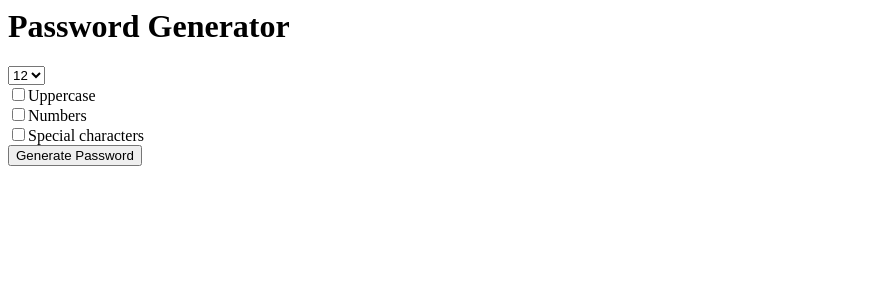
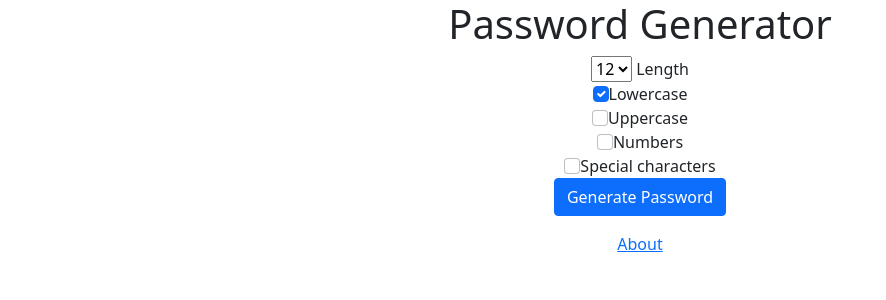
Before and after one commit to estebanalzated/django3-personal-portfolio, a Django app: page / in a window 1280 px wide. Shown: the top 300 px of the page, without its empty margins (0-886 px from the left). Run offline with Django 4.2, Linux system fonts and the light colour scheme.

Commit message:
password generator finished

```diff
--- a/password_generator-project/generator/templates/generator/home.html
+++ b/password_generator-project/generator/templates/generator/home.html
@@ -1,5 +1,6 @@
+<link href="https://cdn.jsdelivr.net/npm/bootstrap@5.1.3/dist/css/bootstrap.min.css" rel="stylesheet" integrity="sha384-1BmE4kWBq78iYhFldvKuhfTAU6auU8tT94WrHftjDbrCEXSU1oBoqyl2QvZ6jIW3" crossorigin="anonymous">
+<div class="container text-center">
     <h1>Password Generator</h1>
-
         <form action="{% url 'password' %}">
             <select name="length">
                 <option value="6">6</option>
@@ -10,13 +11,18 @@
                 <option value="11">11</option>
                 <option value="12" selected="selected">12</option>  <!-- default option selected -->
                 <option value="13">13</option>
-    </select>
+            </select> Length
             <br>
-    <input type="checkbox" name="uppercase">Uppercase
+            <input class="form-check-input" type="checkbox" name="lowercase" checked>Lowercase
             <br>
-    <input type="checkbox" name="numbers">Numbers
+            <input class="form-check-input" type="checkbox" name="uppercase">Uppercase
             <br>
-    <input type="checkbox" name="special">Special characters
+            <input class="form-check-input" type="checkbox" name="numbers">Numbers
             <br>
-    <input type="submit" value="Generate Password">
+            <input class="form-check-input" type="checkbox" name="special">Special characters
+            <br>
+            <input type="submit" value="Generate Password" class="btn btn-primary">
         </form>
+
+    <a href="{% url 'about' %}">About</a>
+</div>
--- a/password_generator-project/generator/views.py
+++ b/password_generator-project/generator/views.py
@@ -10,10 +10,22 @@
     return render(request, 'generator/home.html')
 
 
+def about(request):
+    return render(request, 'generator/about.html')
+
+
 def password(request):
 
-    characters = list('abcdefghijklmnopqrstuvxyz')
-    length = 10
+    characters = list('')
+    if request.GET.get('lowercase'):
+        characters.extend(list('abcdefghijklmnopqrstuvxyz'))
+    if request.GET.get('uppercase'):
+        characters.extend(list('ABCDEFGHJKLMNOPQRSTUVWXYZ'))
+    if request.GET.get('numbers'):
+        characters.extend(list('0123456789'))
+    if request.GET.get('special'):
+        characters.extend(list('~!@#$%^&*()_+=-`[]\|}{;:/.,<>?'))
+    length = int(request.GET.get('length', 12))
     thepassword = ''
     for x in range(length):
         thepassword += random.choice(characters)
--- a/password_generator-project/password_generator/urls.py
+++ b/password_generator-project/password_generator/urls.py
@@ -19,6 +19,7 @@
 
 urlpatterns = [
     path('admin/', admin.site.urls),
-    path('', views.home),
+    path('', views.home, name='home'),
     path('password/', views.password, name='password'),
+    path('about/', views.about, name='about'),
 ]
```
Also changed, not shown: password_generator-project/generator/templates/generator/about.html (added, +16 -0 lines), password_generator-project/generator/templates/generator/password.html (+8 -2 lines). Lines whose indentation alone changed are shown as unchanged.
